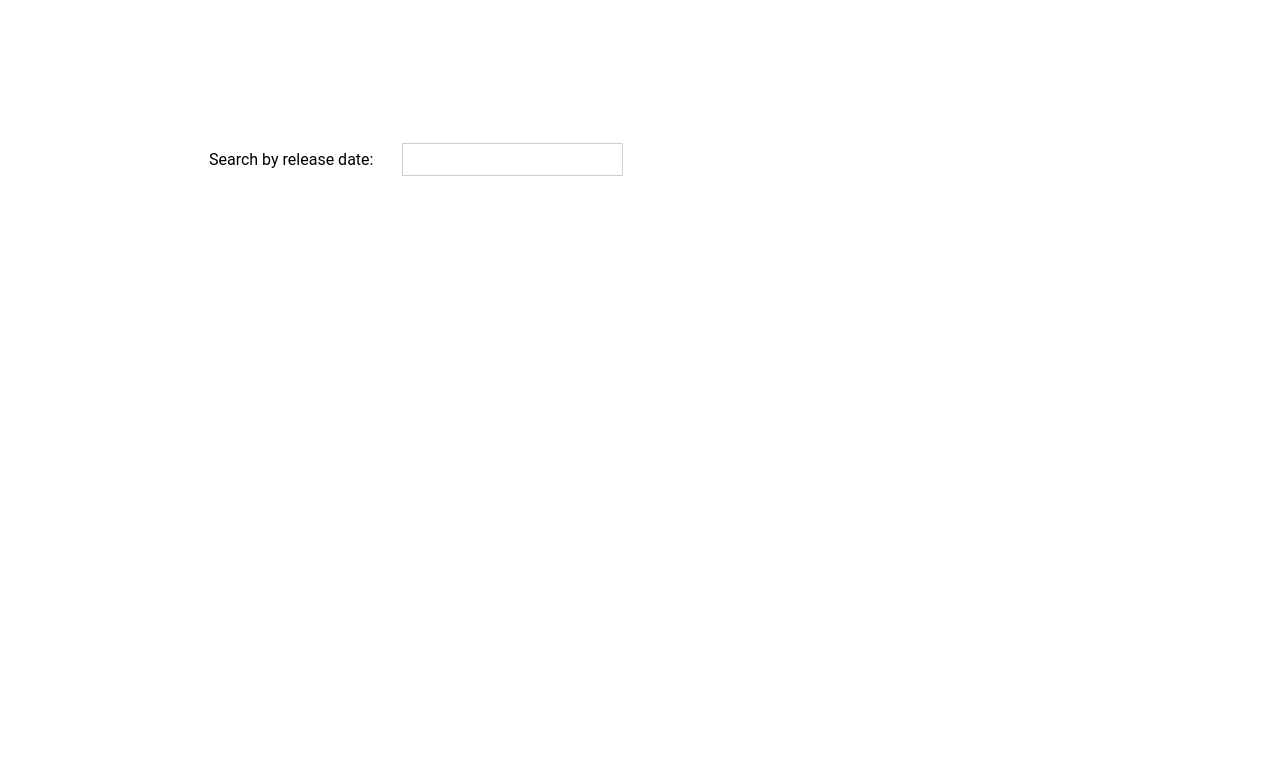
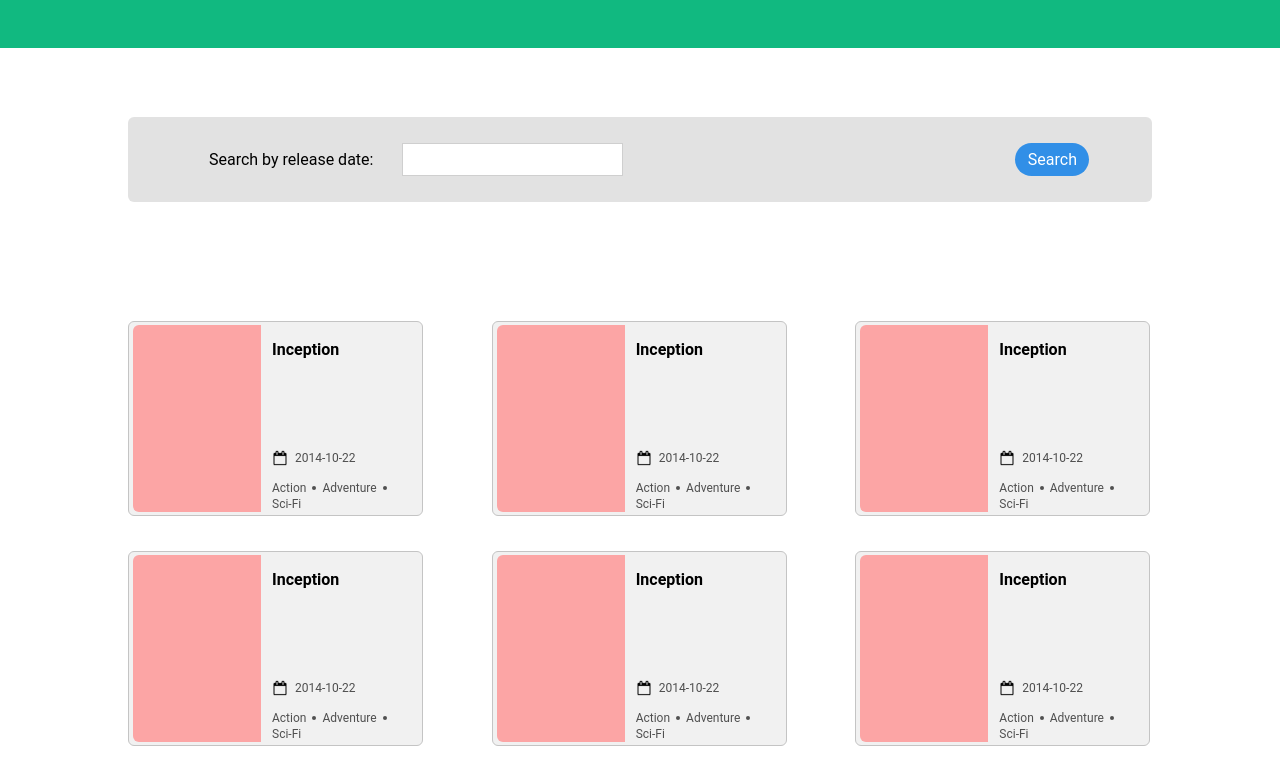
Before and after one commit to danyalbani240/movies-app, a Nuxt app: page / in a window 1280 px wide. Shown: the top 779 px of the page. Built offline with nearby package versions, Linux system fonts and the light colour scheme.

Commit message:
MoviesList Component &  MovieCard Component Created added colors to tailwind config calender cion added

```diff
--- /dev/null
+++ b/components/Home/MovieCard.vue
@@ -0,0 +1,56 @@
+<template>
+  <div class="movie-card bg-neutral-slate rounded-md flex cursor-pointer">
+    <div class="card-cover h-full rounded-l-md bg-red-300"></div>
+    <div class="card-details">
+      <h2 class="movie-name text-base font-bold">Inception</h2>
+      <p class="movie-date flex items-center text-xs">
+        <img src="../../assets/calender-icon.svg" alt="calender" />
+        2014-10-22
+      </p>
+      <p class="genere-list text-xs flex items-center flex-wrap">
+        <span>Action</span><span class="seperator rounded-full"></span
+        ><span>Adventure</span><span class="seperator rounded-full"></span
+        ><span>Sci-Fi</span>
+      </p>
+    </div>
+  </div>
+</template>
+
+<script>
+export default {}
+</script>
+
+<style>
+.movie-card {
+  width: 295px;
+  height: 195px;
+  padding: 3px 4px;
+  border: 1px solid #c4c4c4;
+}
+.card-cover {
+  min-width: 128px;
+}
+.card-details {
+  margin-left: 11px;
+}
+.card-details h2 {
+  margin-top: 13px;
+}
+.movie-date {
+  color: #4e4e4e;
+  margin-top: 88px;
+  margin-bottom: 14px;
+}
+.movie-date img {
+  margin-right: 7px;
+}
+.genere-list {
+  color: #505050;
+}
+.seperator {
+  background: #505050;
+  width: 4px;
+  height: 4px;
+  margin: 0 6px;
+}
+</style>
--- /dev/null
+++ b/components/Home/MoviesList.vue
@@ -0,0 +1,17 @@
+<template>
+  <div class="grid grid-cols-3 movies-list">
+    <HomeMovieCard v-for="(item, index) in Array(20)" :key="index" />
+  </div>
+</template>
+
+<script>
+export default {}
+</script>
+
+<style>
+.movies-list {
+  margin-top: 119px;
+  row-gap: 35px;
+  column-gap: 67px;
+}
+</style>
--- a/nuxt.config.js
+++ b/nuxt.config.js
@@ -27,6 +27,7 @@
   buildModules: [
     // https://go.nuxtjs.dev/tailwindcss
     '@nuxtjs/tailwindcss',
+    '@nuxt/postcss8',
   ],
 
   // Modules: https://go.nuxtjs.dev/config-modules
--- a/pages/index.vue
+++ b/pages/index.vue
@@ -1,6 +1,7 @@
 <template>
   <div>
     <HomeSearch />
+    <HomeMoviesList />
   </div>
 </template>
 
--- /dev/null
+++ b/tailwind.config.js
@@ -0,0 +1,21 @@
+module.exports = {
+  content: [
+    './components/**/*.{js,vue,ts}',
+    './layouts/**/*.vue',
+    './pages/**/*.vue',
+    './plugins/**/*.{js,ts}',
+    './nuxt.config.{js,ts}',
+  ],
+  theme: {
+    extend: {
+      colors: {
+        'neutral-green': '#11B980',
+        'neutral-gray': '#E2E2E2',
+        'neutral-slate': '#F1F1F1',
+        'neutral-active': '#318FE7',
+        'neutral-blue': '#318FE7',
+      },
+    },
+  },
+  plugins: [],
+}
```
Also changed, not shown: assets/calender-icon.svg (added).
